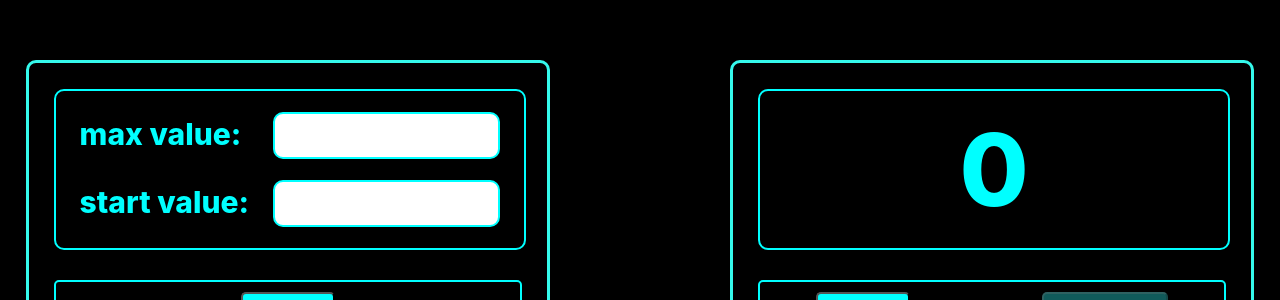
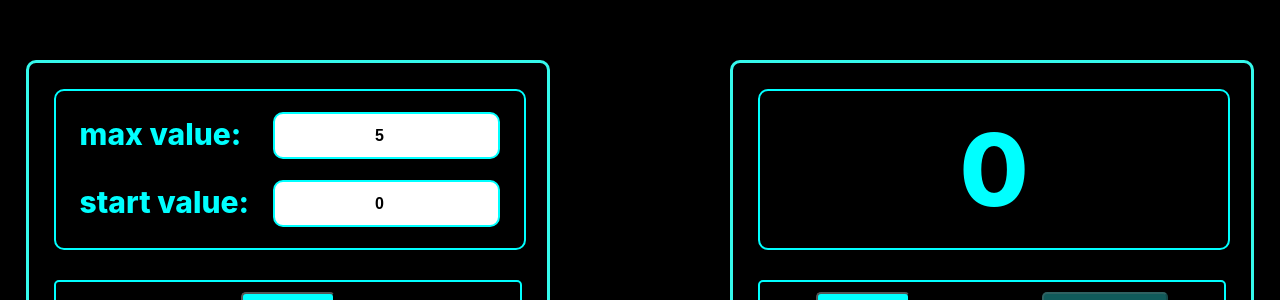
Before and after one commit to ArtemHard/Counter, a React (Create React App) app: page / in a window 1280 px wide. Shown: the part 151-451 px from the top of the page. Built offline with nearby package versions, Linux system fonts and the light colour scheme.

Commit message:
create app-state

```diff
--- a/src/App.tsx
+++ b/src/App.tsx
@@ -1,27 +1,35 @@
 import { useState } from "react";
 import "./App.css";
 import { MainBlock } from "./Components/MainBlock/MainBlock";
+type ErrorType = "Incorrect value" | 'enter values and press "set"' | null;
+export type StateType = {
+  count: number;
+  startValue: number;
+  maxValue: number;
+  error: ErrorType;
+};
+export type SuperPropsType = {
+  id: "settings" | "counter";
+  state: StateType;
+  setState: (newState: StateType) => void;
+};
 
 function App() {
-  const [count, setCount] = useState(0);
-  const [startValue, setStartValue] = useState(0);
-  const [maxValue, setMaxValue] = useState(5);
+  const [state, setState] = useState<StateType>({
+    count: 0,
+    startValue: 0,
+    maxValue: 5,
+    error: null,
+  });
   return (
     <div className='App'>
       <MainBlock
         key='settings'
-        maxValue={maxValue}
-        startValue={startValue}
-        setStartValue={setStartValue}
-        setMaxValue={setMaxValue}
+        id='settings'
+        setState={setState}
+        state={state}
       />
-      <MainBlock
-        key='counter'
-        count={count}
-        maxValue={maxValue}
-        startValue={startValue}
-        setCount={setCount}
-      />
+      <MainBlock key='counter' id='counter' setState={setState} state={state} />
     </div>
   );
 }
--- a/src/Components/ButtonsBox/ButtonsBox.tsx
+++ b/src/Components/ButtonsBox/ButtonsBox.tsx
@@ -1,35 +1,23 @@
 import { FC } from "react";
+import { SuperPropsType } from "../../App";
 import { Button } from "../Button/Button";
 import style from "./buttonsBox.module.css";
 
-type ButtonsPanelPropsTypes = {
-  count?: number;
-  maxValue: number;
-  startValue: number;
-  setCount?: (number: number) => void;
-  setMaxValue?: (number: number) => void;
-  setStartValue?: (number: number) => void;
-};
-export const ButtonsBox: FC<ButtonsPanelPropsTypes> = ({
-  count,
-  maxValue,
-  setCount,
-  startValue,
-  setMaxValue,
-  setStartValue,
-}) => {
+export const ButtonsBox: FC<SuperPropsType> = ({ id, state, setState }) => {
+  const { count, maxValue, startValue } = state;
+
   const render = () => {
-    if (setCount && count !== undefined) {
+    if (id === "counter") {
       const onClickChangeCountHandler = () => {
         switch (count) {
           case maxValue:
             break;
           default:
-            setCount(count + 1);
+            setState({ ...state, count: count + 1 });
         }
       };
       const onClickResetCountHandler = () => {
-        setCount(startValue);
+        setState({ ...state, count: startValue });
       };
 
       return (
@@ -37,26 +25,30 @@ export const ButtonsBox: FC<ButtonsPanelPropsTypes> = ({
           <Button
             isDisabled={maxValue === count ? true : false}
             onClick={onClickChangeCountHandler}
-            text={"inc"}
-            key={"inc"}
+            text='inc'
+            key='inc'
           />
           <Button
             isDisabled={startValue === count ? true : false}
             onClick={onClickResetCountHandler}
-            text={"reset"}
-            key={"reset"}
+            text='reset'
+            key='reset'
           />
         </>
       );
-    } else
+    } else if (id === "settings") {
+      const onClickSetSettingsHandler = () => {
+        alert("Set settings");
+      };
       return (
         <Button
           isDisabled={false}
-          onClick={() => console.log("")}
-          text={"set"}
-          key={"set"}
+          onClick={onClickSetSettingsHandler}
+          text='set'
+          key='set'
         />
       );
+    }
   };
 
   return <div className={style.wrapper}>{render()}</div>;
--- a/src/Components/MainBlock/MainBlock.tsx
+++ b/src/Components/MainBlock/MainBlock.tsx
@@ -1,39 +1,14 @@
 import React, { FC } from "react";
+import { SuperPropsType } from "../../App";
 import { ButtonsBox } from "../ButtonsBox/ButtonsBox";
 import { Screen } from "../Screen/Screen";
 import style from "./mainBlock.module.css";
 
-type MainBlockPropsType = {
-  count?: number;
-  maxValue: number;
-  startValue: number;
-  setStartValue?: (number: number) => void;
-  setMaxValue?: (number: number) => void;
-  setCount?: (number: number) => void;
-};
-export const MainBlock: FC<MainBlockPropsType> = ({
-  count,
-  maxValue,
-  startValue,
-  setStartValue,
-  setMaxValue,
-  setCount,
-}) => {
+export const MainBlock: FC<SuperPropsType> = ({ id, state, setState }) => {
   return (
     <div className={style.wrapper}>
-      <Screen
-        count={count}
-        maxValue={maxValue}
-        startValue={startValue}
-        setStartValue={setStartValue}
-        setMaxValue={setMaxValue}
-      />
-      <ButtonsBox
-        count={count}
-        maxValue={maxValue}
-        startValue={startValue}
-        setCount={setCount}
-      />
+      <Screen id={id} state={state} setState={setState} />
+      <ButtonsBox id={id} state={state} setState={setState} />
     </div>
   );
 };
--- a/src/Components/Screen/Screen.tsx
+++ b/src/Components/Screen/Screen.tsx
@@ -1,41 +1,44 @@
-import React, { FC } from "react";
+import { ChangeEvent, FC, useState } from "react";
+import { SuperPropsType } from "../../App";
 import { SuperInput } from "../SuperInput/SuperInput";
 import style from "./screen.module.css";
-
-type ScreenPropsType = {
-  count?: number;
-  maxValue?: number;
-  startValue?: number;
-  setStartValue?: (number: number) => void;
-  setMaxValue?: (number: number) => void;
+export type MinMax = {
+  maxValue: number;
+  startValue: number;
 };
-
-export const Screen: FC<ScreenPropsType> = ({
-  count,
-  maxValue,
-  startValue,
-  setStartValue,
-  setMaxValue,
-}) => {
-  const styleClass = setStartValue
-    ? style["screen-params"]
-    : style["screen-number"];
-
-  if (setStartValue) {
-    // Функция на изменение MinMax пришла ? рендер настроек
+export const Screen: FC<SuperPropsType> = ({ id, state, setState }) => {
+  const styleClass =
+    id === "settings" ? style["screen-params"] : style["screen-number"];
+  const { count, maxValue, startValue } = state;
+  const [minMax, setMinMax] = useState({
+    maxValue: state.maxValue,
+    startValue: state.startValue,
+  });
+  if (id === "settings") {
+    // props id говорит отображать настройки
+    const onChangeMaxValueHandler = (e: ChangeEvent<HTMLInputElement>) => {
+      // setState({ ...state, maxValue: +e.currentTarget.value });
+      // e.currentTarget.value
+    };
+    const onChangeMinValueHandler = (e: ChangeEvent<HTMLInputElement>) => {
+      // setState({ ...state, startValue: +e.currentTarget.value });
+      // e.currentTarget.value
+    };
     return (
-      <div className={styleClass}>
+      <form className={styleClass}>
         <SuperInput
           inputText='max value'
-          maxValue={maxValue}
-          setMaxValue={setMaxValue}
+          state={state}
+          setState={setState}
+          onChange={onChangeMaxValueHandler}
         />
         <SuperInput
           inputText='start value'
-          startValue={startValue}
-          setStartValue={setStartValue}
+          state={state}
+          setState={setState}
+          onChange={onChangeMinValueHandler}
         />
-      </div>
+      </form>
     );
   } // : рендер числа
   else
--- a/src/Components/SuperInput/SuperInput.tsx
+++ b/src/Components/SuperInput/SuperInput.tsx
@@ -1,23 +1,28 @@
-import { FC } from "react";
+import { ChangeEvent, FC } from "react";
+import { StateType } from "../../App";
 import style from "./superInput.module.css";
 type SuperInputPropsType = {
-  inputText: string;
-  startValue?: number;
-  maxValue?: number;
-  setMaxValue?: (number: number) => void;
-  setStartValue?: (number: number) => void;
+  inputText: "max value" | "start value";
+  state: StateType;
+  setState: (newState: StateType) => void;
+  onChange: (e: ChangeEvent<HTMLInputElement>) => void;
 };
 export const SuperInput: FC<SuperInputPropsType> = ({
   inputText,
-  startValue,
-  maxValue,
-  setMaxValue,
-  setStartValue,
+  state,
+  onChange,
 }) => {
+  const value = inputText === "max value" ? state.maxValue : state.startValue;
   return (
     <div className={style.wrapper}>
       <p className={style.text}>{inputText + ":"}</p>
-      <input className={style.input} id='maxValue' type='number' />
+      <input
+        className={style.input}
+        id={inputText}
+        type='number'
+        value={value}
+        onChange={onChange}
+      />
     </div>
   );
 };
```
